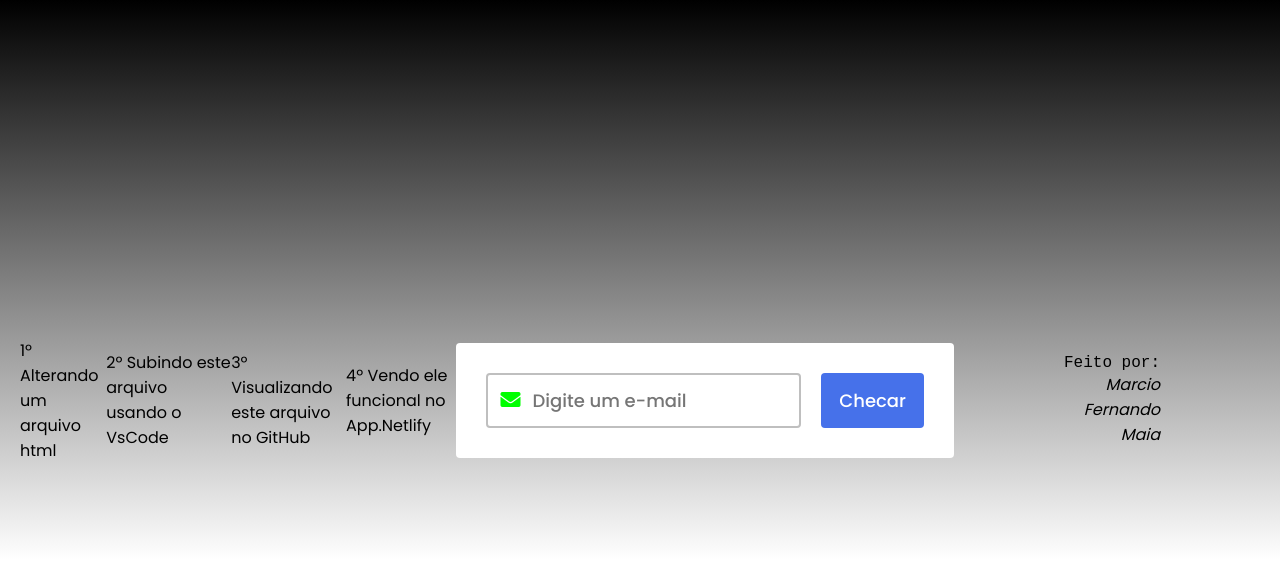
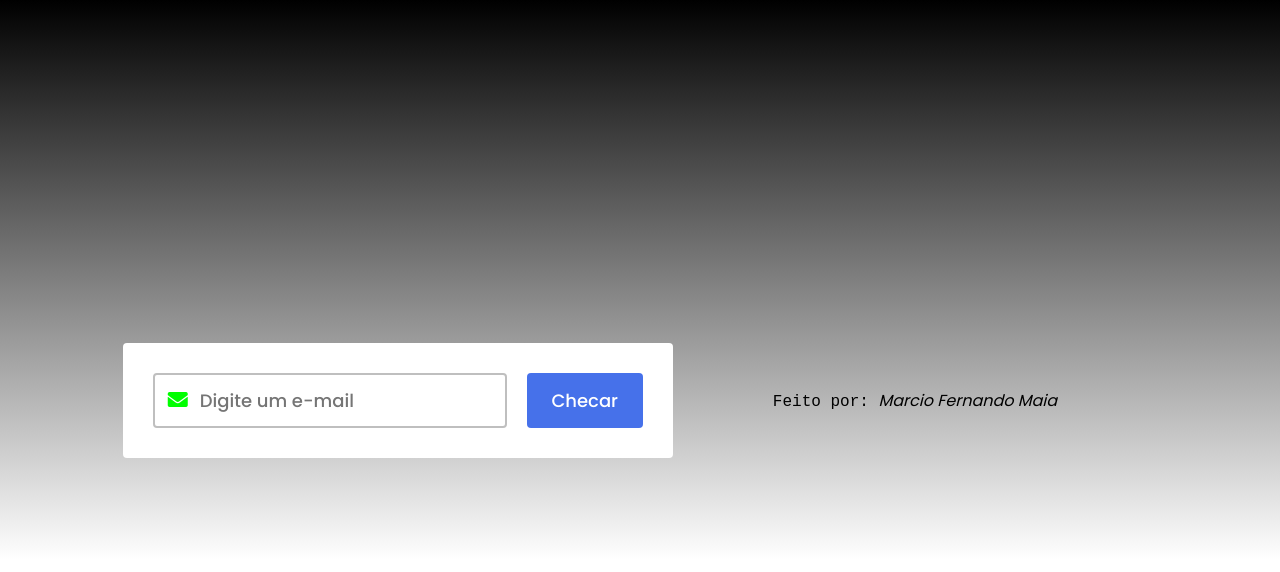
Before and after one commit to marciomaia2020/checadorDeEmailDoMaia, a plain HTML site: page index.html in a window 1280 px wide. Drawn offline with Linux system fonts and the light colour scheme.

Commit message:
Alteração no arquivo index.htl

```diff
--- a/index.html
+++ b/index.html
@@ -9,10 +9,7 @@
    </head>
 <body>
 
-<p>1º Alterando um arquivo html</p>
-<p>2º Subindo este arquivo usando o VsCode</p>
-<p>3º Visualizando este arquivo no GitHub</p>
-<p>4º Vendo ele funcional no App.Netlify</p>
+
 
   <form action="#">
     <div class="input-box">
```
